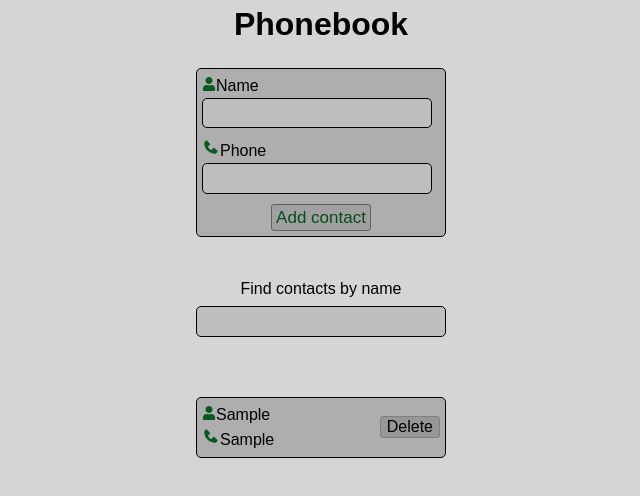
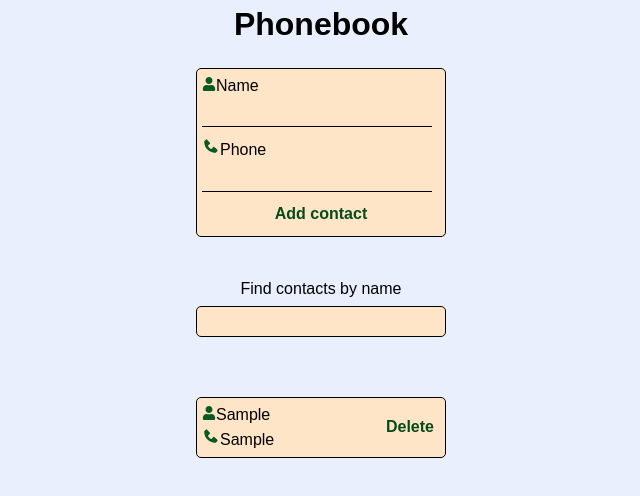
Before and after one commit to VickyUA/Redux_Phonebook, a React (Vite) app: page / in a window 1280 px wide. Both pictures are taken after typing "Sample", "Sample" into the empty fields and a click on the button "Add contact". Shown: the top 496 px of the page, without its empty margins (319-959 px from the left). Built offline with nearby package versions, Linux system fonts and the light colour scheme.

Commit message:
'update'

```diff
--- a/src/Contact/Contact.module.css
+++ b/src/Contact/Contact.module.css
@@ -6,7 +6,10 @@
 }
 
 .btn {
-  background-color: rgb(151, 151, 151);
+  background-color: rgb(255, 229, 200);
   border-radius: 3px;
-  border: 1px solid grey;
+  border: none;
+  font-weight: 600;
+  font-size: 16px;
+  color: rgb(6, 75, 26);
 }
--- a/src/ContactForm/ContactForm.module.css
+++ b/src/ContactForm/ContactForm.module.css
@@ -3,7 +3,7 @@
   border-radius: 5px;
   width: 250px;
   padding: 5px;
-  background-color: rgb(175, 174, 174);
+  background-color: rgb(255, 229, 200);
   display: flex;
   flex-direction: column;
   gap: 10px;
@@ -11,23 +11,25 @@
 }
 
 .btn {
-  background-color: rgb(160, 160, 160);
+  background-color: rgb(255, 229, 200);
   border-radius: 3px;
-  border: 1px solid rgb(95, 95, 95);
+  border: none;
   width: 100px;
   padding: 3px;
   color: rgb(6, 75, 26);
-  font-weight: 500;
-  font-size: 17px;
+  font-weight: 600;
+  font-size: 16px;
+  cursor: pointer;
+  margin-bottom: 5px;
 }
 
 .field {
   outline: none;
-  border: 1px solid black;
-  border-radius: 5px;
+  border: none;
+  border-bottom: 1px solid black;
   width: 230px;
   padding: 5px;
-  background-color: rgb(190, 190, 190);
+  background-color: rgb(255, 229, 200);
 }
 
 .error {
--- a/src/ContactList/ContactList.module.css
+++ b/src/ContactList/ContactList.module.css
@@ -12,5 +12,5 @@
   border-radius: 5px;
   width: 250px;
   padding: 5px;
-  background-color: rgb(175, 174, 174);
+  background-color: rgb(255, 229, 200);
 }
--- a/src/SearchBox/SearchBox.module.css
+++ b/src/SearchBox/SearchBox.module.css
@@ -12,5 +12,5 @@
   border-radius: 5px;
   width: 250px;
   padding: 5px;
-  background-color: rgb(190, 190, 190);
+  background-color: rgb(255, 229, 200);
 }
--- a/src/index.css
+++ b/src/index.css
@@ -1,7 +1,7 @@
 body {
   font-family: sans-serif;
   line-height: 1.5;
-  background-color: rgb(214, 213, 213);
+  background-color: rgb(234, 239, 253);
 }
 
 h1,
```
Also changed, not shown: src/redux/store.js (added).
